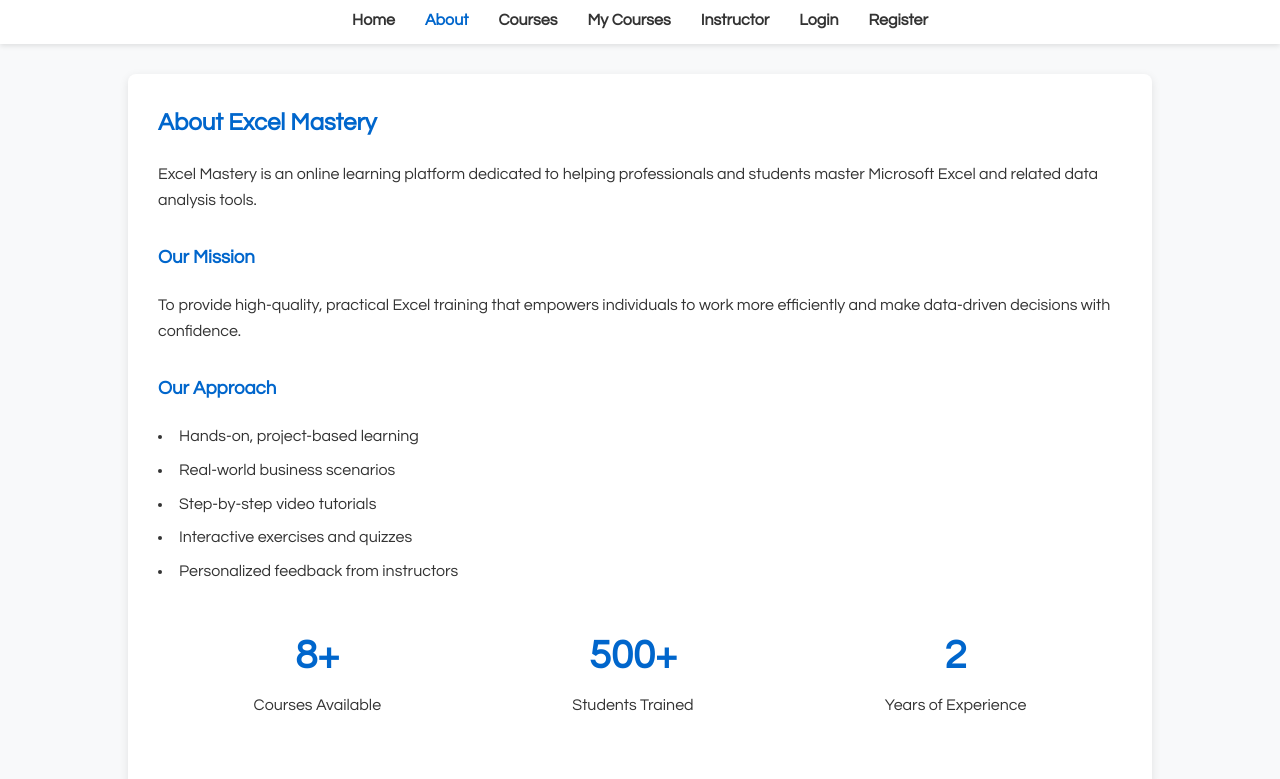
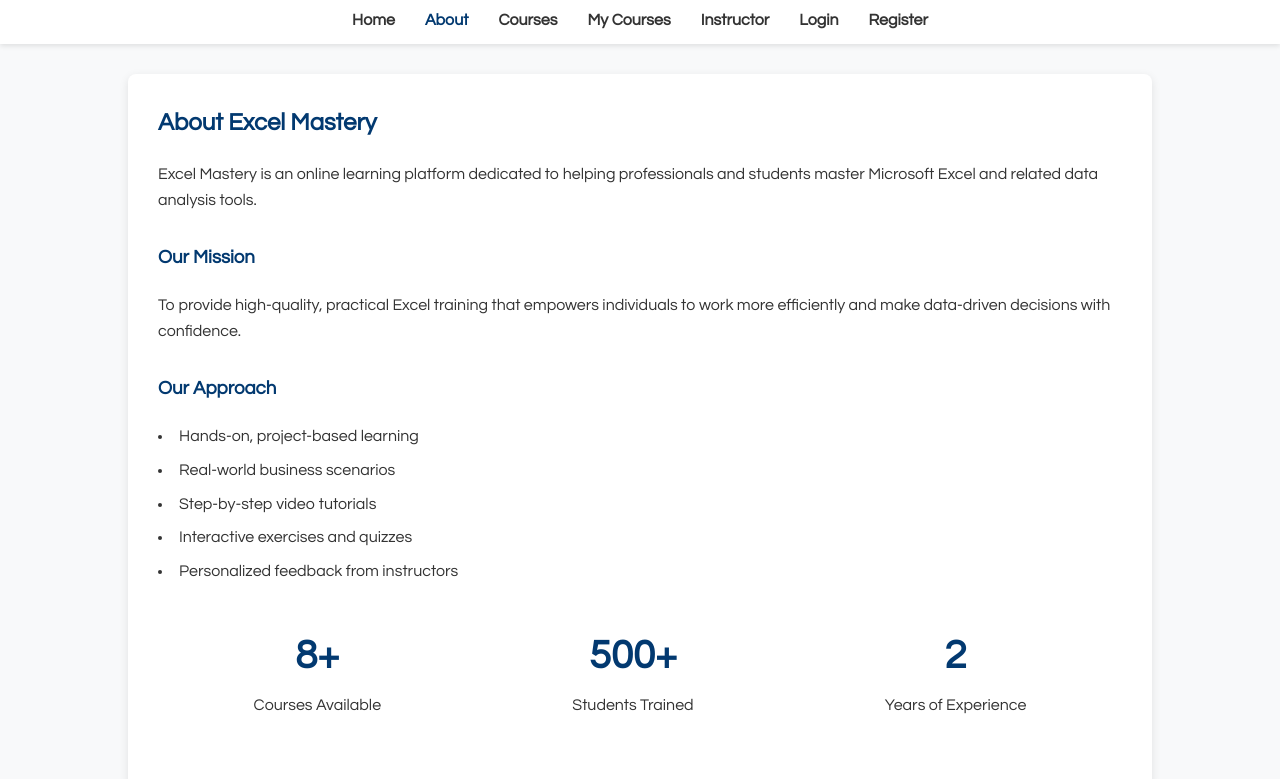
Before and after one commit to Nyallu/My_Online_Courses, a plain HTML site: page about.html in a window 1280 px wide. Shown: the part 84-863 px from the top of the page. Drawn offline with Linux system fonts and the light colour scheme; files whose address does not match are found by name; a web font is replaced by a local one.

Commit message:
Changed Font Color to Dark Blue

```diff
--- a/css/style.css
+++ b/css/style.css
@@ -1,6 +1,6 @@
 /* Global Styles */
 :root {
-    --deepseek-blue: #0066cc;
+    --deepseek-blue: #023970;
     --deepseek-dark-blue: #004080;
     --content-white: #f8f9fa;
     --text-dark: #333;
```
Also changed, not shown: about.html (line endings or trailing spaces).
